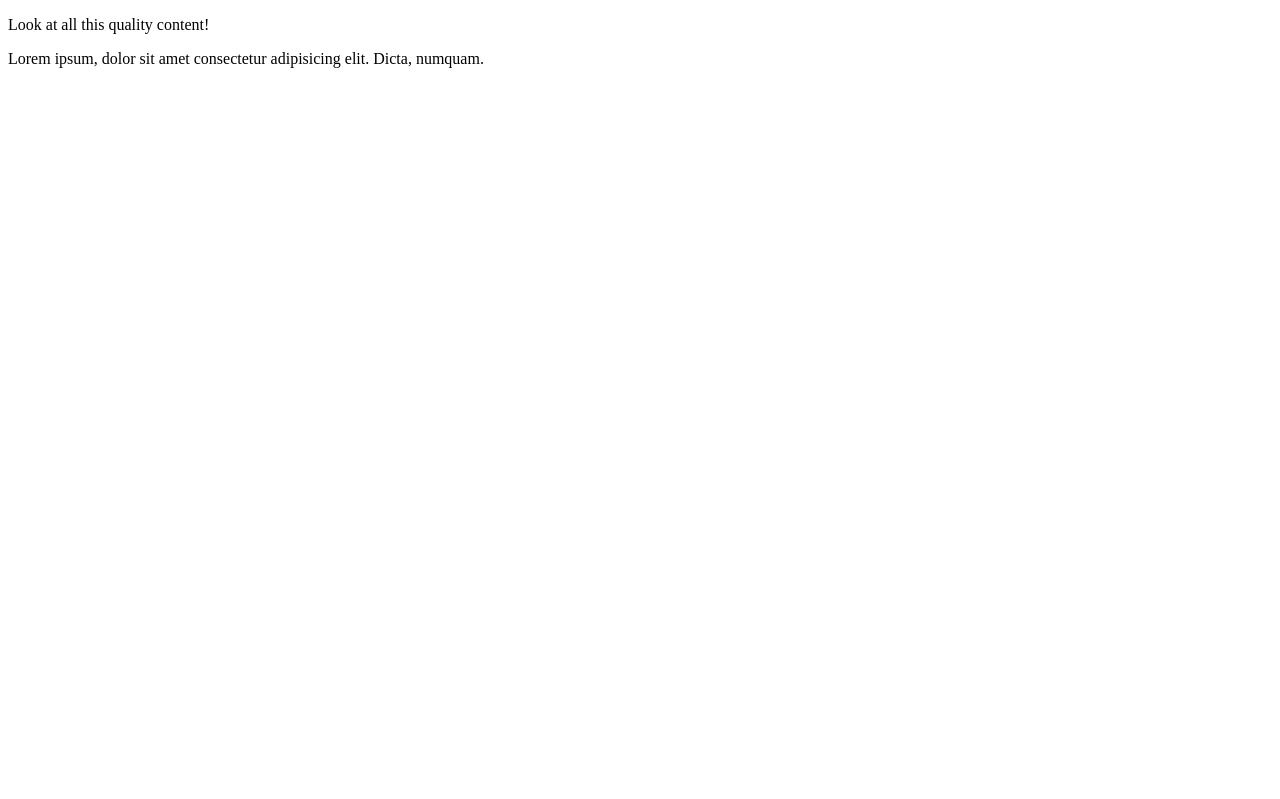
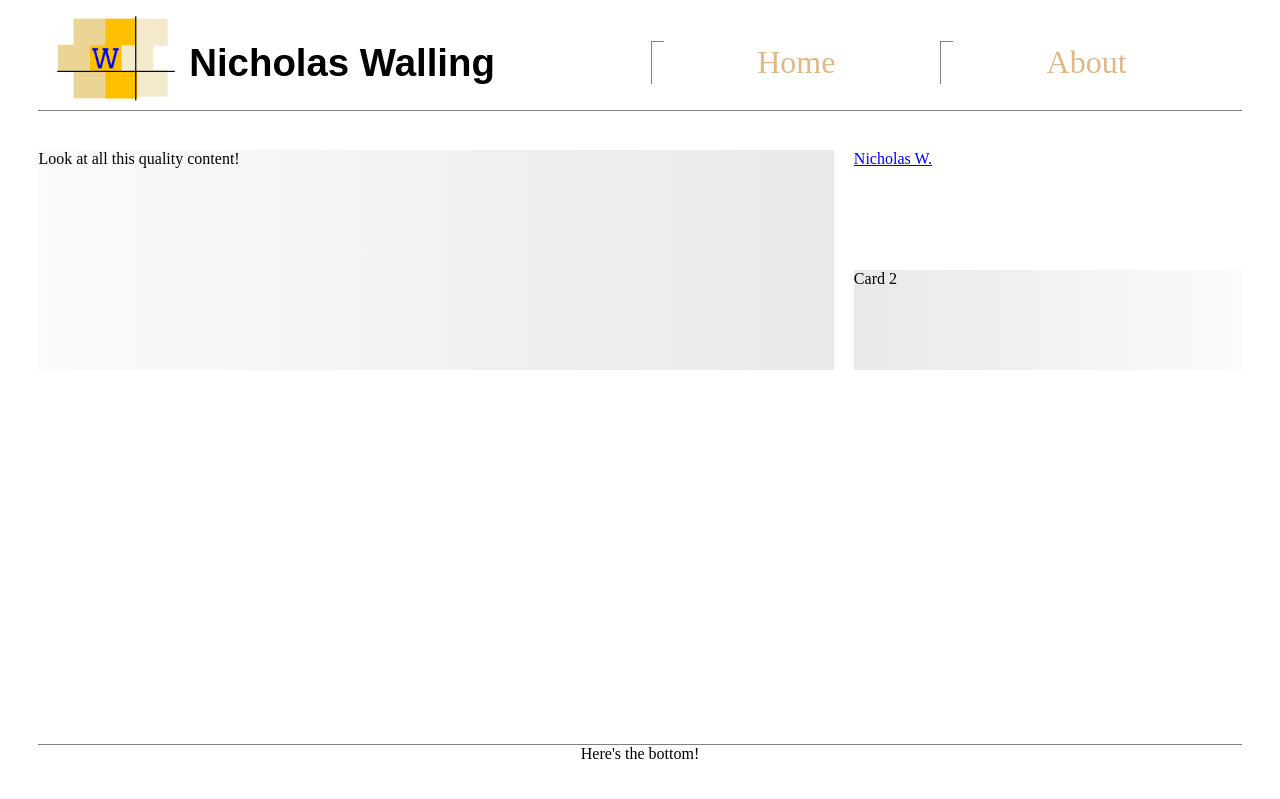
Before and after one commit to nwallin1/nwallin1.github.io, a plain HTML site: page index.html in a window 1280 px wide. Drawn offline with Linux system fonts and the light colour scheme.

Commit message:
Website Draft 1
- Website skeleton/layout complete
- A large amount of styling is done
- Need to:
    Add Content
    Add Jekyll (Add more pages)

```diff
--- a/index.html
+++ b/index.html
@@ -3,13 +3,59 @@
 <html>
     <head>
         <meta charset="UTF-8">
+        <!-- For responsiveness -->
         <meta name="viewport" content="width=device-width, initial-scale=1.0">
-        <title>Personal Site</title>
+        <title>Walling's</title>
+
+        <!-- Stylesheet located in styles-->
+        <link rel="stylesheet" type="text/css" href="styles/main.css">
+
+        <!-- JavaScript -->
+        <script type="text/javascript" src="https://platform.linkedin.com/badges/js/profile.js" async defer></script>
     </head>
 
     <body>
-        <p> Look at all this quality content!</p>
-        <p>Lorem ipsum, dolor sit amet consectetur adipisicing elit. Dicta, numquam.</p>
-        <!-- Add linkedin? -->
+        <!-- Start Heading -->
+        <header>
+            <!-- Start top_header, this is Flexbox -->
+            <div id="top_header">
+                <div class="logo_header">
+                    <a href="/"><img alt="Logo" src="img/logo.png"></a>
+                </div>
+                <h1 class="page_header">Nicholas Walling</h1>
+
+                <!-- Start Nav -->
+                <nav>
+                    <ul>
+                        <li class="dash"></li>
+                        <li><a href="/">Home</a></li>
+                        <li class="dash"></li>
+                        <li><a href="/about">About</a></li>
+                    </ul>
+                </nav>
+                <!-- End Nav -->
+            </div>
+            <!-- End top_header -->
+        </header>
+        <!-- End Heading -->
+        <!-- Start Content, this is Grid-->
+        <div class="grid-container">
+            <!-- Left Side of the Screen -->
+            <section> Look at all this quality content!</section>
+            <!-- Use the Cards for Social Media and Contact-->
+            <div class="card LI-profile-badge"  data-version="v1" data-size="large" data-locale="en_US" data-type="vertical" data-theme="dark" data-vanity="nicholas-w-0">
+                <a class="LI-simple-link" href='https://www.linkedin.com/in/nicholas-w-0?trk=profile-badge'>Nicholas W.</a>
+            </div>
+            <div class="card card2">Card 2</div>
+
+        </div>
+        <!-- End Content -->
+
+        <footer>
+            <!-- Footer Content -->
+            <div class="footer-container">
+                <div class="info">Here's the bottom!</div>
+            </div>
+        </footer>
     </body>
 </html>
--- /dev/null
+++ b/styles/main.scss
@@ -0,0 +1,14 @@
+// Utility
+@import "utilities/_variables.scss";
+//Modules
+@import "modules/_header.scss";
+@import "modules/_body.scss";
+@import "modules/_footer.scss";
+
+html, body{
+    padding: 0;
+    margin: 0;
+    background-color: white;
+    height: 100%;
+
+}
--- /dev/null
+++ b/styles/modules/_body.scss
@@ -0,0 +1,40 @@
+
+//$card-color:
+
+.grid-container{
+    //background-image: linear-gradient(rgba(211,211,211,.4),rgba(211,211,211,.0));
+    margin: $side_margins;
+    display: grid;
+    grid: {
+        template-columns: [col1-start] 2fr [col2-start] 1fr;
+        template-rows: [row1-start] 1fr [row2-start] 1fr;
+        template-areas:
+            "main side1"
+            "main side2";
+        column-gap: 10px;
+        row-gap: 20px;
+        // = gap: 20px 10px;
+        justify-items: center;
+    }
+
+}
+
+section{
+    min-height: 100px;
+    //background-color: lightgrey;
+    background-image: linear-gradient(to left, rgba(211,211,211,.5),rgba(211,211,211,.1));
+    grid-area: main;
+}
+.card{
+    margin-left: 10px;
+
+    //border: black solid 1px;
+}
+
+.card1{
+}
+.card2{
+    min-height: 100px;
+    background-image: linear-gradient(to right, rgba(211,211,211,.5),rgba(211,211,211,.1));
+    grid-area: side2;
+}
--- /dev/null
+++ b/styles/modules/_footer.scss
@@ -0,0 +1,15 @@
+footer{
+    min-height: 50px;
+}
+
+.footer-container{
+    display: flex;
+    justify-content: center;
+    min-height: 50px;
+    position: fixed;
+    margin: 5px $side_margins;
+    bottom: 0;
+    right: 0;
+    left:0;
+    border-top: grey 1px solid;
+}
--- /dev/null
+++ b/styles/modules/_header.scss
@@ -0,0 +1,78 @@
+
+#top_header{
+    margin: 5px $side_margins;
+    padding: 10px 10px 0px 10px;
+    // Display Flexbox
+    display: flex;
+    border-bottom: grey 1px solid;
+    flex: {
+        // Displays from left to right in a row
+        direction: row;
+
+        //nowrap is default, all items will be on one line
+        wrap: nowrap;
+
+        //flex-flow: row nowrap; combines the above
+
+    }
+}
+.logo_header{
+    order: 1; //Logo should be first
+    width: 10vw;
+    margin-right: 1vw;
+    height: inherit;
+    a, img{ width: inherit; height: inherit;}
+}
+.page_header{
+    order: 2; //Heading is next
+    text-align: center;
+    height: inherit;
+    font: {
+        family: arial, fantasy;
+        size: 3vw;
+    }
+    padding-right: 4vw;
+    //border-right: grey 1px solid;
+}
+
+nav {
+    order: 3;
+    flex:1;
+    display: block;
+    ul {
+        margin: 0; padding:0;
+        height: 100%;
+        list-style: none;
+        justify-content: space-evenly;
+        //Flex
+        display:flex;
+        //justify-content: space-around;
+        align-items: center;
+    }
+}
+.dash{
+    //This isn't exact yet
+    height: 45%;
+    border-right: grey 1px solid;
+
+}
+.dash:after{
+    content: "";
+    width: 1vw;
+    height: 1px;
+    background-color: grey;
+    position:absolute;
+}
+nav ul li{
+    text-align: center;
+    font-size: 2em;
+    a, a:active, a:visited{
+        text-decoration: none;
+        color: burlywood;
+    }
+
+    a:hover{
+        color: black;
+        text-decoration: underline;
+    }
+}
--- /dev/null
+++ b/styles/utilities/_variables.scss
@@ -0,0 +1 @@
+$side_margins: 3vw;
```
Also changed, not shown: img/logo.png (added), styles/main.css (added), 1 other file.
